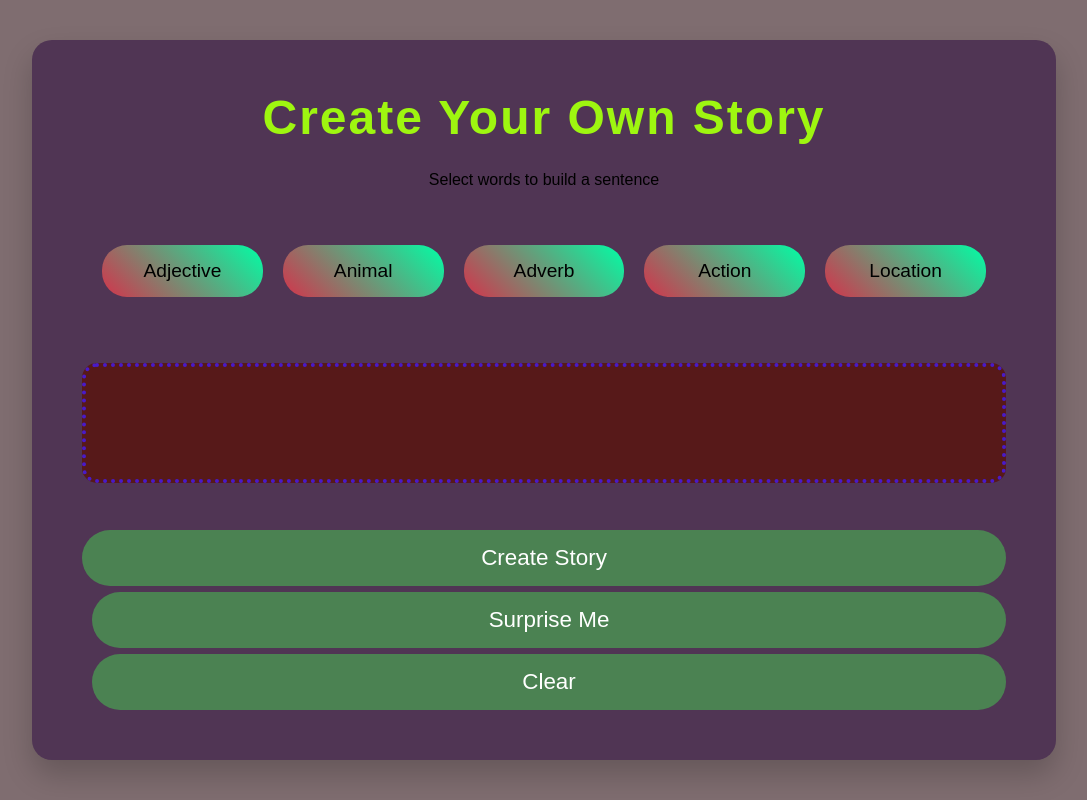
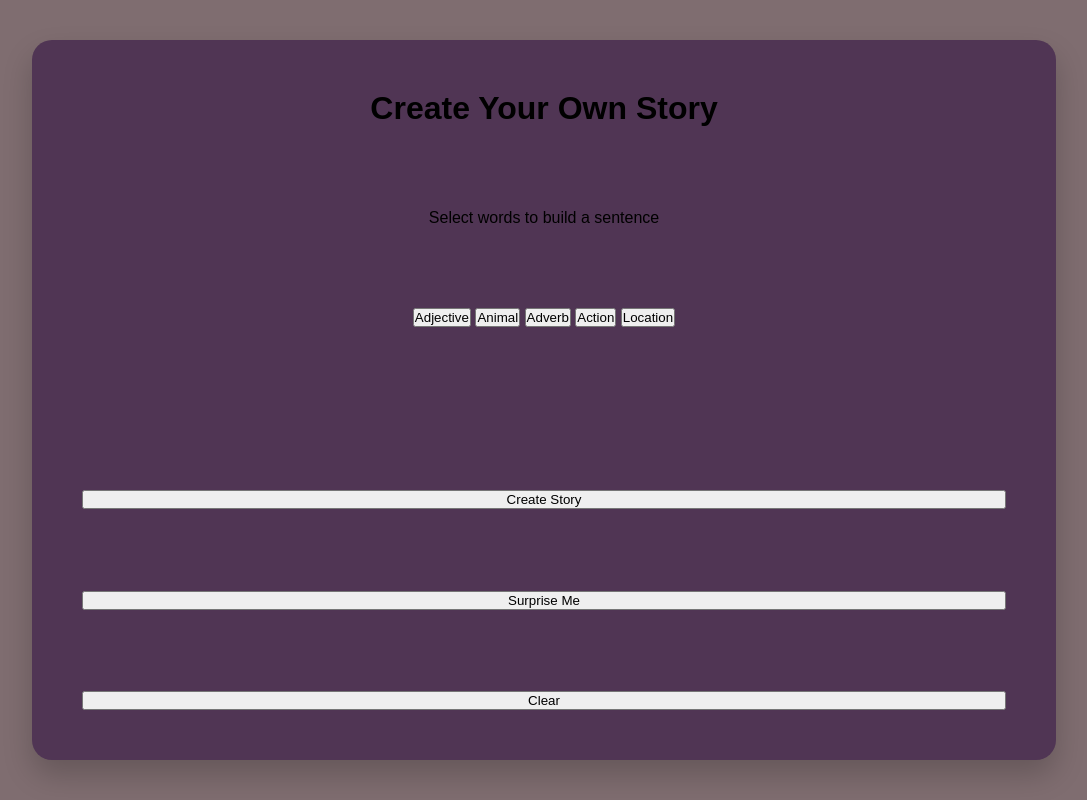
Before and after one commit to Jaisleen62399/COMP1073-ASSIGN01-JAISLEEN-JAISLEEN, a plain HTML site: page index.html in a window 1280 px wide. Shown: the whole page, without its empty margins (96-1183 px from the left). Drawn offline with Linux system fonts and the light colour scheme.

```diff
--- a/style.css
+++ b/style.css
@@ -1,10 +1,8 @@
-/* Global reset and box-sizing for consistency */
 * {
     margin: 0;
     padding: 0;
     box-sizing: border-box;
 }
-
 body {
     background-color: #3d2125a7;
     display: flex;
@@ -13,8 +11,6 @@
     height: 100vh;
     font-family: 'Arial', sans-serif;
 }
-
-/* Main container redesigned with a card-style appearance */
 .main-box {
     background: #503554;
     width: 80vw;
@@ -28,74 +24,3 @@
     justify-content: space-between;
     text-align: center;
 }
-
-/* Header styling to create a friendly, fun vibe */
-h1 {
-    font-size: 3rem;
-    font-weight: bold;
-    margin-bottom: 20px;
-    color: #9ef610;
-    letter-spacing: 2px;
-}
-
-/* A flexible button area centered both horizontally and vertically */
-.buttons-area {
-    display: grid;
-    grid-template-columns: repeat(auto-fit, minmax(150px, 1fr));
-    gap: 20px;
-    margin-top: 30px;
-    padding: 20px;
-}
-
-/* Unique, gradient buttons with a modern look */
-.word-btn {
-    background: linear-gradient(45deg, #d4334b, #00ffa6);
-    color: #000000;
-    font-size: 1.2rem;
-    padding: 15px 25px;
-    border: none;
-    border-radius: 25px;
-    cursor: pointer;
-    transition: background 0.3s, box-shadow 0.3s;
-}
-
-.word-btn:hover {
-    background: linear-gradient(45deg, #FFD700, #9f15bb);
-    box-shadow: 0 10px 20px rgba(0, 0, 0, 0.2);
-}
-
-/* Story display area, emphasized with a unique border style */
-.story-display {
-    background-color: #571919;
-    color: #faf7f7;
-    padding: 30px;
-    border: 4px dotted #491ac9;
-    border-radius: 15px;
-    min-height: 120px;
-    font-size: 1.8rem;
-    font-weight: 500;
-    margin: 40px 0;
-    word-wrap: break-word;
-}
-
-/* Fresh action buttons with a sleek design */
-.action-btn {
-    background-color: #49b65299;
-    color: #fff;
-    padding: 15px 40px;
-    font-size: 1.4rem;
-    border-radius: 30px;
-    border: none;
-    cursor: pointer;
-    transition: background 0.3s, box-shadow 0.3s;
-}
-
-.action-btn:hover {
-    background-color: #322bb0;
-    box-shadow: 0 8px 15px rgba(0, 0, 0, 0.1);
-}
-
-/* Margin adjustment to ensure buttons don't stick too closely */
-.action-btn + .action-btn {
-    margin-left: 10px;
-}
```
